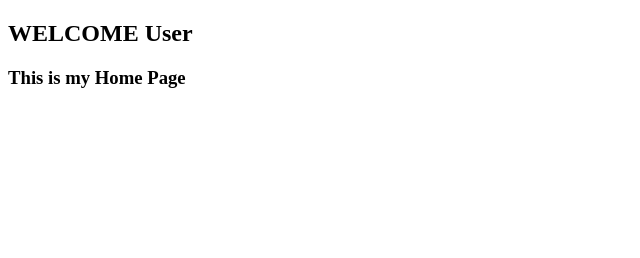
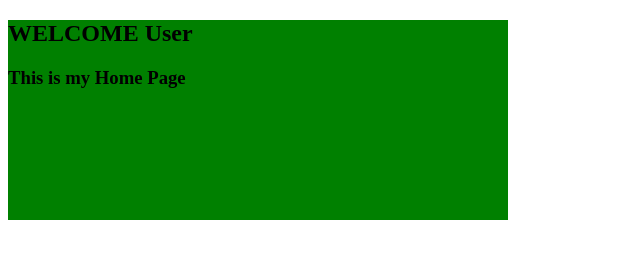
Before and after one commit to RishiHub-Git/Jenkins_CICD, a plain HTML site: page devopsIQ/index.html in a window 1280 px wide. Shown: the whole page, without its empty margins (0-640 px from the left). Drawn offline with Linux system fonts and the light colour scheme.

Commit message:
Changed in Home file

```diff
--- a/devopsIQ/index.html
+++ b/devopsIQ/index.html
@@ -5,8 +5,10 @@
     <meta name="viewport" content="width=device-width, initial-scale=1.0">
     <title>Jenkins Website</title>
 </head>
-<body background="green">
-    <h2>WELCOME User</h2>
-    <h3>This is my Home Page</h3>
+<body>
+    <div style="background-color: green;width: 500px;height: 200px;">
+        <h2>WELCOME User</h2>
+        <h3>This is my Home Page</h3>
+    </div>
 </body>
 </html>
```
